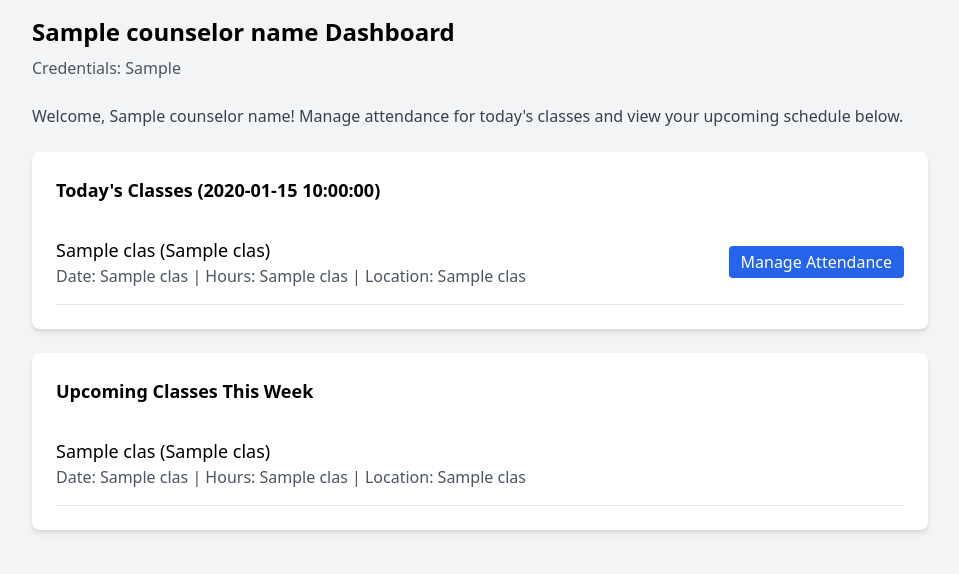
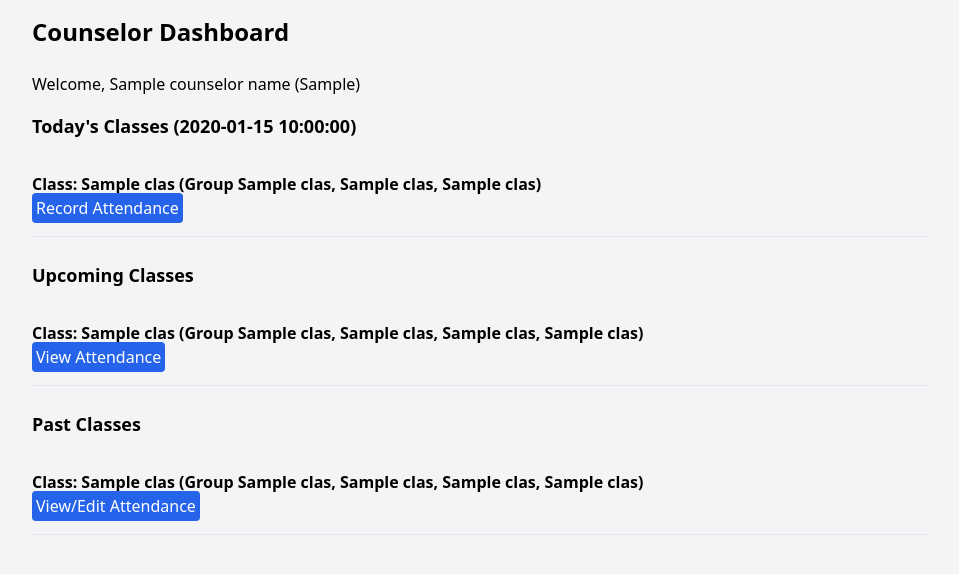
Before and after one commit to lebright85/rwc, a Flask app: template templates/counselor_dashboard.html in a window 1280 px wide. Shown: the part 60-634 px from the top of the page, without its empty margins (160-1119 px from the left). Run offline with Flask 3, Linux system fonts and the light colour scheme; the template is opened without the code that fills it: most values are stand-ins (such as "Sample title", 1, 10 or a date in 2020); some libraries are stand-ins or nearby versions.

Commit message:
Update counselor_dashboard.html

```diff
--- a/templates/counselor_dashboard.html
+++ b/templates/counselor_dashboard.html
@@ -1,49 +1,40 @@
 {% extends 'base.html' %}
-
 {% block content %}
 <div class="max-w-4xl mx-auto">
-    <h2 class="text-2xl font-bold mb-2">{{ counselor_name }} Dashboard</h2>
-    <p class="text-gray-600 mb-6">Credentials: {{ counselor_credentials or 'Not specified' }}</p>
-    <p class="text-gray-700 mb-6">Welcome, {{ counselor_name }}! Manage attendance for today's classes and view your upcoming schedule below.</p>
+    <h1 class="text-2xl font-bold mb-6">Counselor Dashboard</h1>
+    <p class="mb-4">Welcome, {{ counselor_name }} ({{ counselor_credentials }})</p>
 
-    <!-- Today's Classes -->
-    <div class="bg-white p-6 rounded-lg shadow-md mb-6">
-        <h3 class="text-lg font-semibold mb-4">Today's Classes ({{ today }})</h3>
-        {% if today_classes %}
+    <h2 class="text-lg font-bold mb-4">Today's Classes ({{ today }})</h2>
     {% for class in today_classes %}
     <div class="border-b py-4 last:border-b-0">
-                    <div class="flex justify-between items-center">
-                        <div>
-                            <h4 class="text-lg font-medium">{{ class[2] }} ({{ class[1] }})</h4>
-                            <p class="text-gray-600">Date: {{ class[3] }} | Hours: {{ class[4] }} | Location: {{ class[5] }}</p>
-                        </div>
-                        <a href="{{ url_for('class_attendance', class_id=class[0]) }}" class="bg-blue-600 text-white px-3 py-1 rounded hover:bg-blue-700">Manage Attendance</a>
-                    </div>
+        <h3 class="text-md font-bold">
+            Class: {{ class[2] }} (Group {{ class[1] }}, {{ class[4] }}, {{ class[5] }})
+            {% if class[6] %} (Locked) {% endif %}
+        </h3>
+        <a href="{{ url_for('class_attendance', class_id=class[0]) }}" class="bg-blue-600 text-white p-1 rounded">Record Attendance</a>
     </div>
     {% endfor %}
-        {% else %}
-            <p class="text-gray-700">No classes scheduled for today.</p>
-        {% endif %}
-    </div>
 
-    <!-- Upcoming Classes This Week -->
-    <div class="bg-white p-6 rounded-lg shadow-md">
-        <h3 class="text-lg font-semibold mb-4">Upcoming Classes This Week</h3>
-        {% if upcoming_classes %}
+    <h2 class="text-lg font-bold mb-4 mt-6">Upcoming Classes</h2>
     {% for class in upcoming_classes %}
     <div class="border-b py-4 last:border-b-0">
-                    <div class="flex justify-between items-center">
-                        <div>
-                            <h4 class="text-lg font-medium">{{ class[2] }} ({{ class[1] }})</h4>
-                            <p class="text-gray-600">Date: {{ class[3] }} | Hours: {{ class[4] }} | Location: {{ class[5] }}</p>
-                        </div>
-                        <!-- No Manage Attendance link for upcoming classes -->
-                    </div>
+        <h3 class="text-md font-bold">
+            Class: {{ class[2] }} (Group {{ class[1] }}, {{ class[3] }}, {{ class[4] }}, {{ class[5] }})
+            {% if class[6] %} (Locked) {% endif %}
+        </h3>
+        <a href="{{ url_for('class_attendance', class_id=class[0]) }}" class="bg-blue-600 text-white p-1 rounded">View Attendance</a>
     </div>
     {% endfor %}
-        {% else %}
-            <p class="text-gray-700">No upcoming classes scheduled this week.</p>
-        {% endif %}
+
+    <h2 class="text-lg font-bold mb-4 mt-6">Past Classes</h2>
+    {% for class in past_classes %}
+    <div class="border-b py-4 last:border-b-0">
+        <h3 class="text-md font-bold">
+            Class: {{ class[2] }} (Group {{ class[1] }}, {{ class[3] }}, {{ class[4] }}, {{ class[5] }})
+            {% if class[6] %} (Locked) {% endif %}
+        </h3>
+        <a href="{{ url_for('class_attendance', class_id=class[0]) }}" class="bg-blue-600 text-white p-1 rounded">View/Edit Attendance</a>
     </div>
+    {% endfor %}
 </div>
 {% endblock %}
```
Lines whose indentation alone changed are shown as unchanged.
